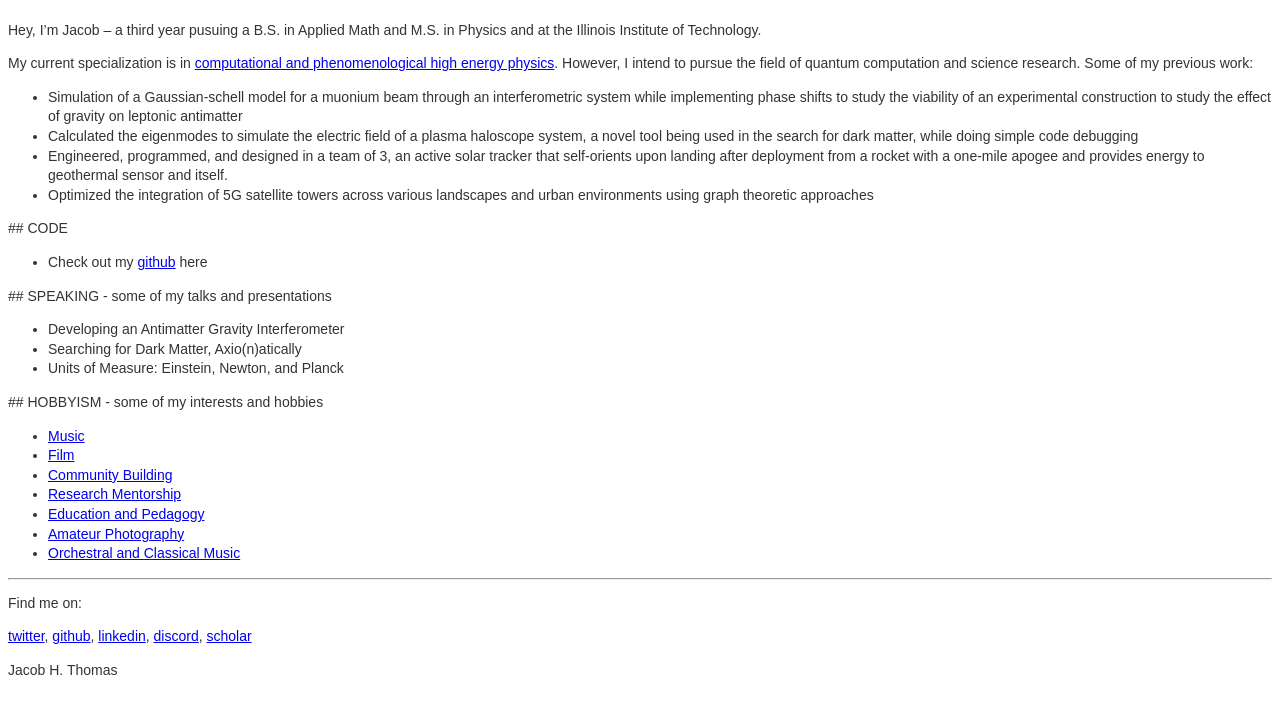
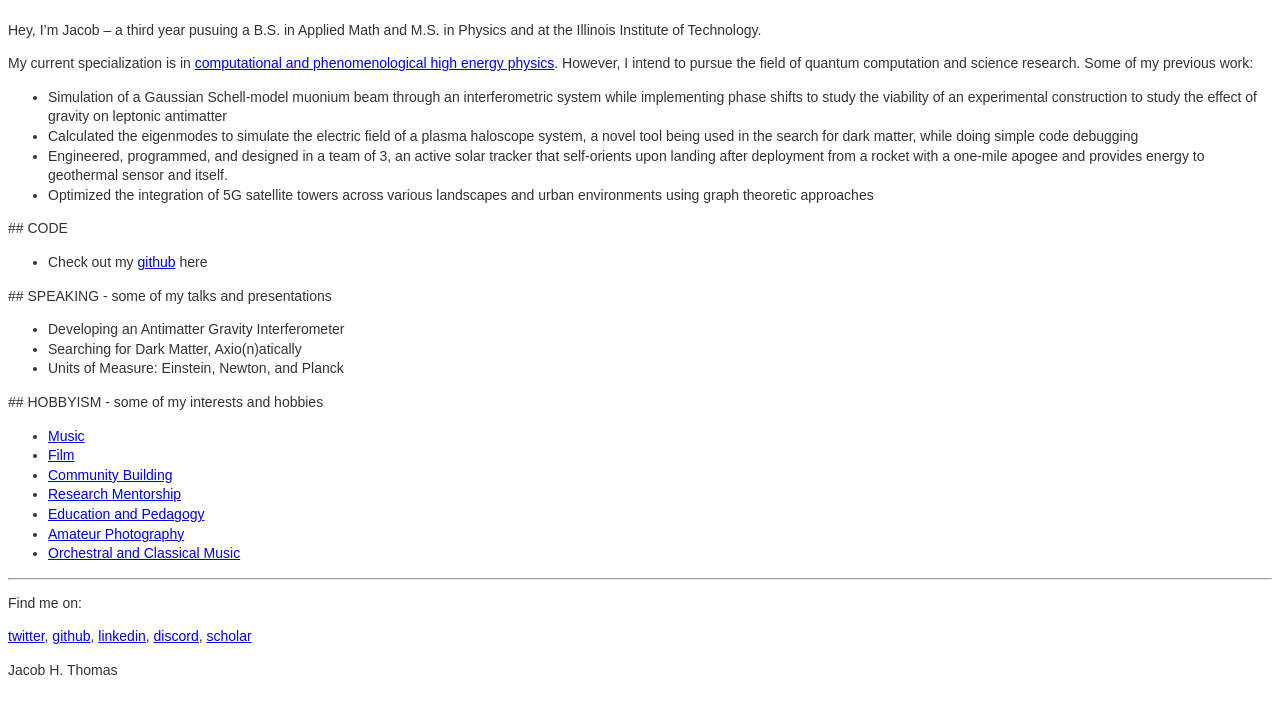
Before and after one commit to jacobhthomas/jacobhthomas.github.io, a plain HTML site: page index.html in a window 1280 px wide. Shown: the part 56-770 px from the top of the page. Drawn offline with Linux system fonts and the light colour scheme.

Commit message:
Update index.html

```diff
--- a/index.html
+++ b/index.html
@@ -92,7 +92,7 @@
             Some of my previous work:
         </p>
         <ul>
-            <li>Simulation of a Gaussian-schell model for a muonium beam through an interferometric system while implementing phase shifts to study the viability of an experimental construction to study the effect of gravity on leptonic antimatter</li>
+            <li>Simulation of a Gaussian Schell-model muonium beam through an interferometric system while implementing phase shifts to study the viability of an experimental construction to study the effect of gravity on leptonic antimatter</li>
             <li>Calculated the eigenmodes to simulate the electric field of a plasma haloscope system, a novel tool being used in the search for dark matter, while doing simple code debugging</a>
             <li>Engineered, programmed, and designed in a team of 3, an active solar tracker that self-orients upon landing after deployment from a rocket with a one-mile apogee and provides energy to geothermal sensor and itself</a>.</li>
             <li>Optimized the integration of 5G satellite towers across various landscapes and urban environments using graph theoretic approaches</li>
```
